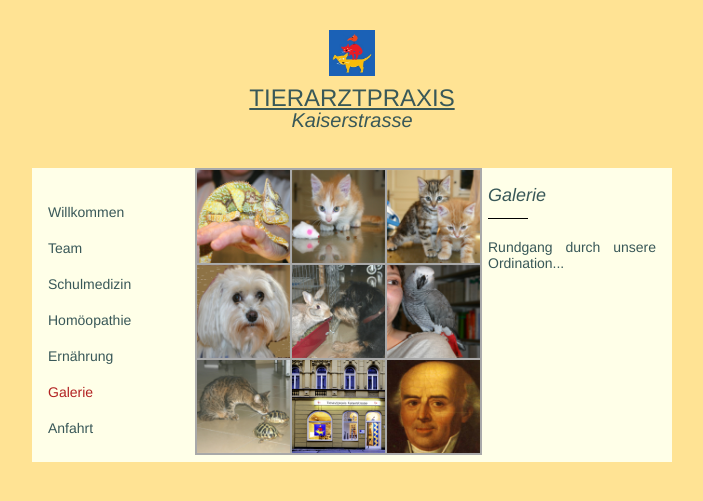
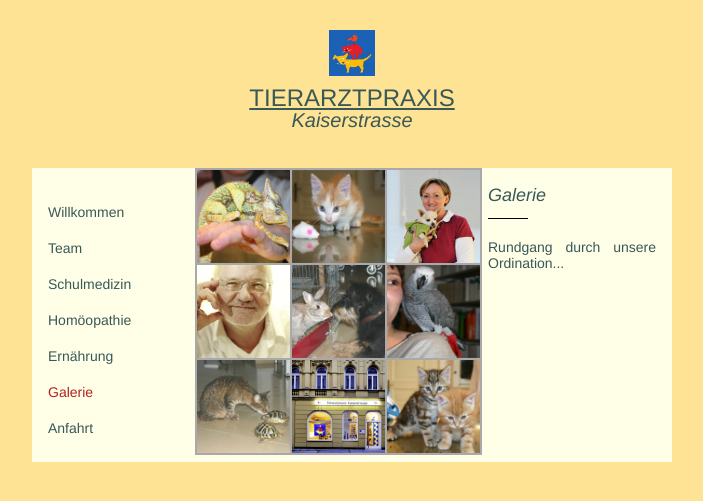
Before and after one commit to richardtraindl/tierarztpraxis-kaiserstrasse.at, a Jekyll site: the page built from galerie.html, in a window 1280 px wide. Shown: the top 501 px of the page, without its empty margins (288-991 px from the left). Built offline with Jekyll 4.4.1, drawn with Linux system fonts in a browser that asks for light colours.

Commit message:
chnage gellery

```diff
--- a/galerie.html
+++ b/galerie.html
@@ -13,17 +13,17 @@ id: galerie
           <tr>
             <td><a class="gallery" href="img/chamaeleon_400x400.jpg"><img src="img/chamaeleon_400x400.jpg" alt="Chamäleaon"></a></td>
             <td><a class="gallery" href="img/katze_400x400.jpg"><img src="img/katze_400x400.jpg" alt="Katze"></a></td>
-            <td><a class="gallery" href="img/katzen_400x400.jpg"><img src="img/katzen_400x400.jpg" alt="Katzen"></a></td>
+            <td><a class="gallery" href="img/elfi.jpg"><img src="img/elfi.jpg" alt="Elfi"></a></td>
           </tr>
           <tr>
-            <td><a class="gallery" href="img/hund_400x400.jpg"><img src="img/hund_400x400.jpg" alt="Hund"></a></td>
+            <td><a class="gallery" href="img/gerold.jpg"><img src="img/gerold.jpg" alt="Gerold"></a></td>
             <td><a class="gallery" href="img/kaninchen_hund_400x400.jpg"><img src="img/kaninchen_hund_400x400.jpg" alt="Kaninchen mit Hund"></a></td>
             <td><a class="gallery" href="img/papagei_400x400.jpg"><img src="img/papagei_400x400.jpg" alt="Papagei"></a></td>
           </tr>
           <tr>
             <td><a class="gallery" href="img/katze_schildkroete_400x400.jpg"><img src="img/katze_schildkroete_400x400.jpg" alt="Katze mit Schildkröte"></a></td>
             <td><a class="gallery" href="img/fassade_400x400.jpg"><img src="img/fassade_400x400.jpg" alt="Fassade"></a></td>
-            <td><a class="gallery" href="img/hahnemann_400x400.jpg"><img src="img/hahnemann_400x400.jpg" alt="Hahnemann"></a></td>
+            <td><a class="gallery" href="img/katzen_400x400.jpg"><img src="img/katzen_400x400.jpg" alt="Katzen"></a></td>
           </tr>
         </table>
       </figure>
```
